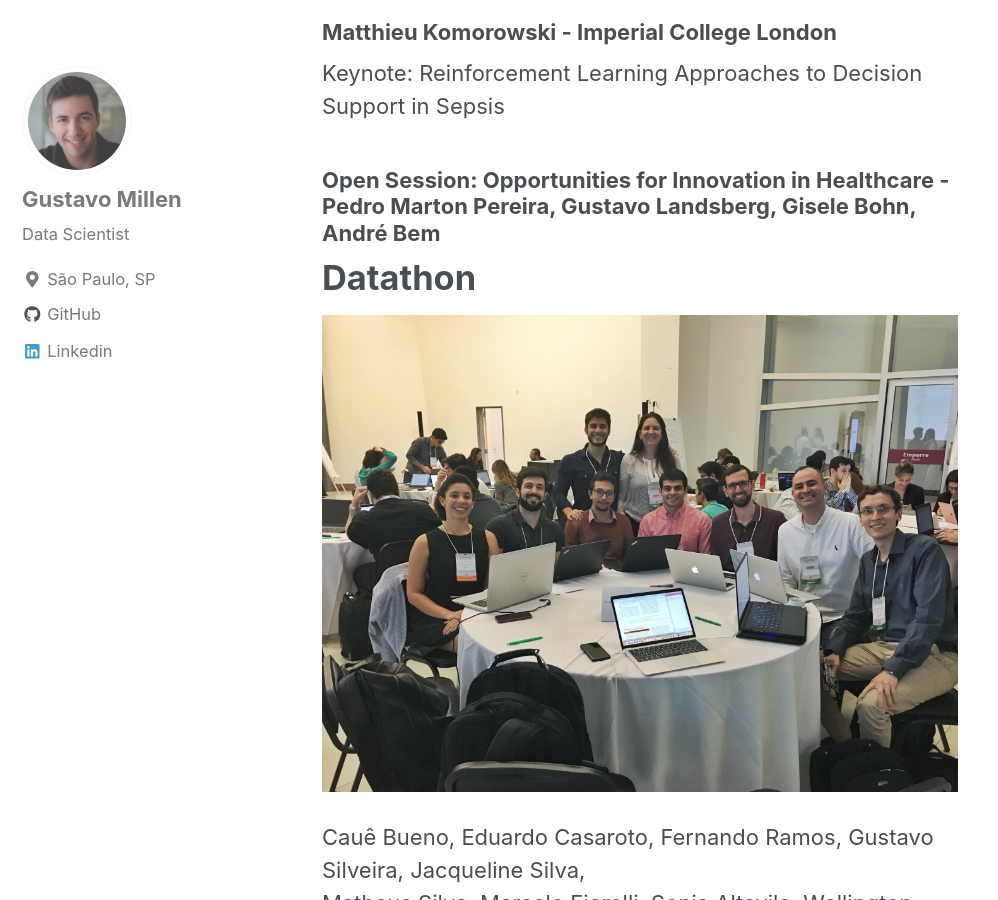
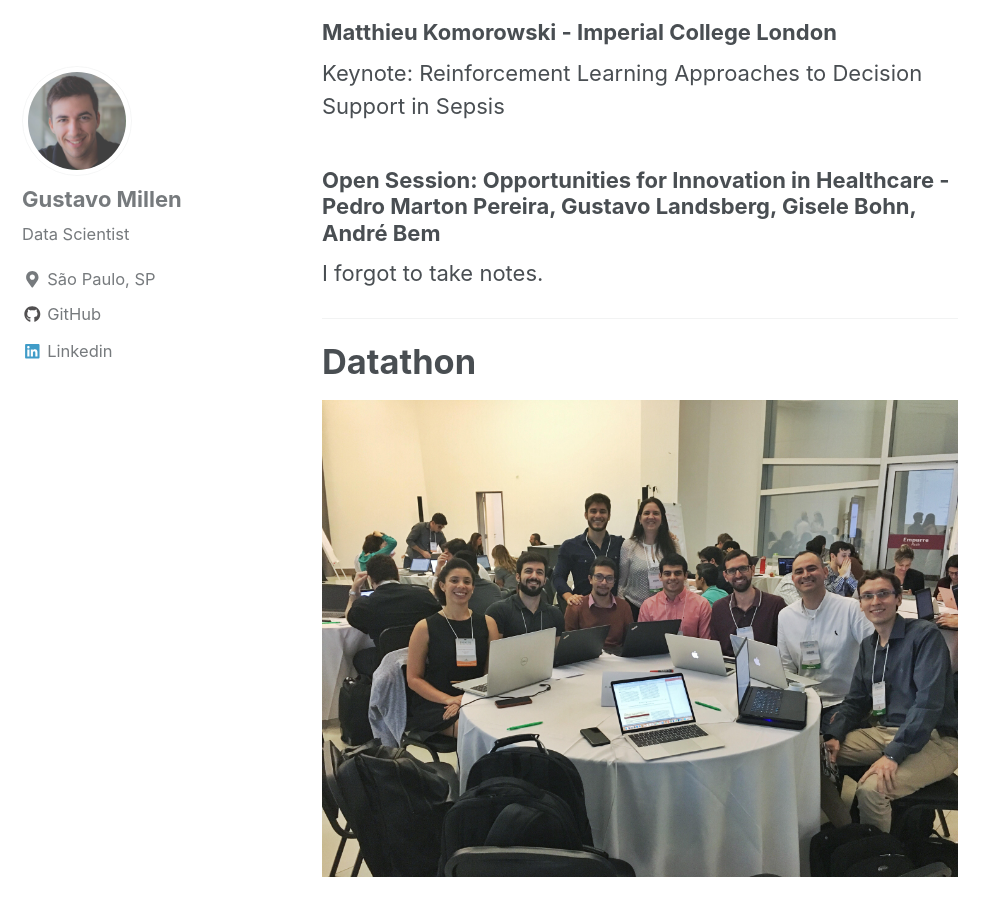
Before and after one commit to millengustavo/millengustavo.github.io, a Jekyll site: the page built from _posts/2019-04-28-datathon.md, in a window 1280 px wide and 900 px high, scrolled down 5643 px. Shown: the whole window, without its empty margins (0-998 px from the left). Built offline with Jekyll 4.4.1, drawn with Linux system fonts in a browser that asks for light colours; cached includes are drawn as plain includes; nearby versions of some CDN libraries.

Commit message:
formatting datathon

```diff
--- a/_posts/2019-04-28-datathon.md
+++ b/_posts/2019-04-28-datathon.md
@@ -98,13 +98,16 @@
 Keynote: Reinforcement Learning Approaches to Decision Support in Sepsis
 
 ### Open Session: Opportunities for Innovation in Healthcare - Pedro Marton Pereira, Gustavo Landsberg, Gisele Bohn, André Bem
+I forgot to take notes.
+
+---
 
 # Datathon
 
 <img src="{{ site.url }}{{ site.baseurl }}/assets/images/datathon_einstein/group9.jpg" alt="group9">
 
-Cauê Bueno, Eduardo Casaroto, Fernando Ramos, Gustavo Silveira, Jacqueline Silva,
-Matheus Silva, Marcelo Fiorelli, Sonia Altavila, Wellington Araújo
+_Cauê Bueno, Eduardo Casaroto, Fernando Ramos, Gustavo Silveira, Jacqueline Silva,
+Matheus Silva, Marcelo Fiorelli, Sonia Altavila, Wellington Araújo_
 
 **Pulse Pressure: a new outcome predictor in the Intensive Care Unit?**
 
```
